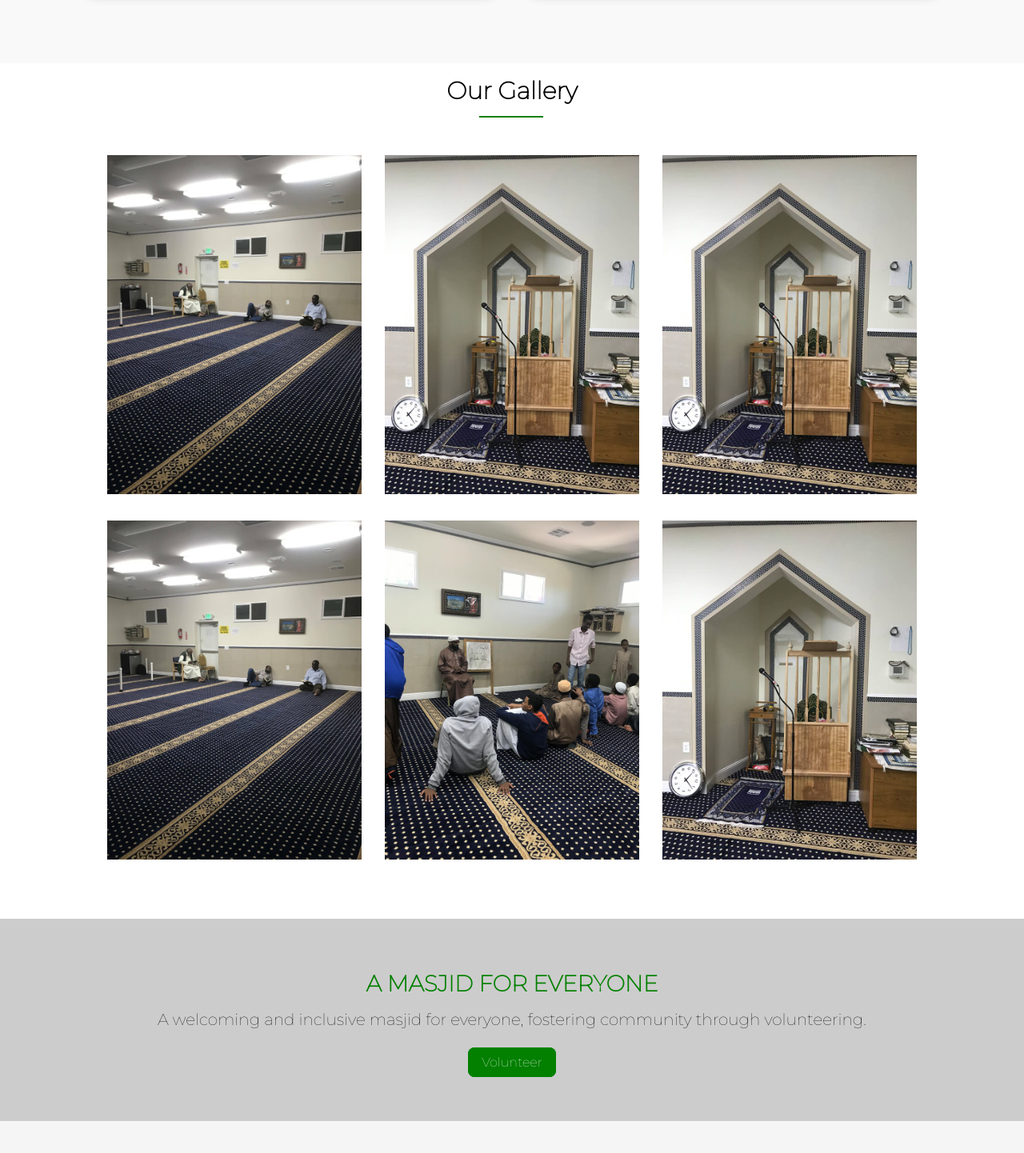
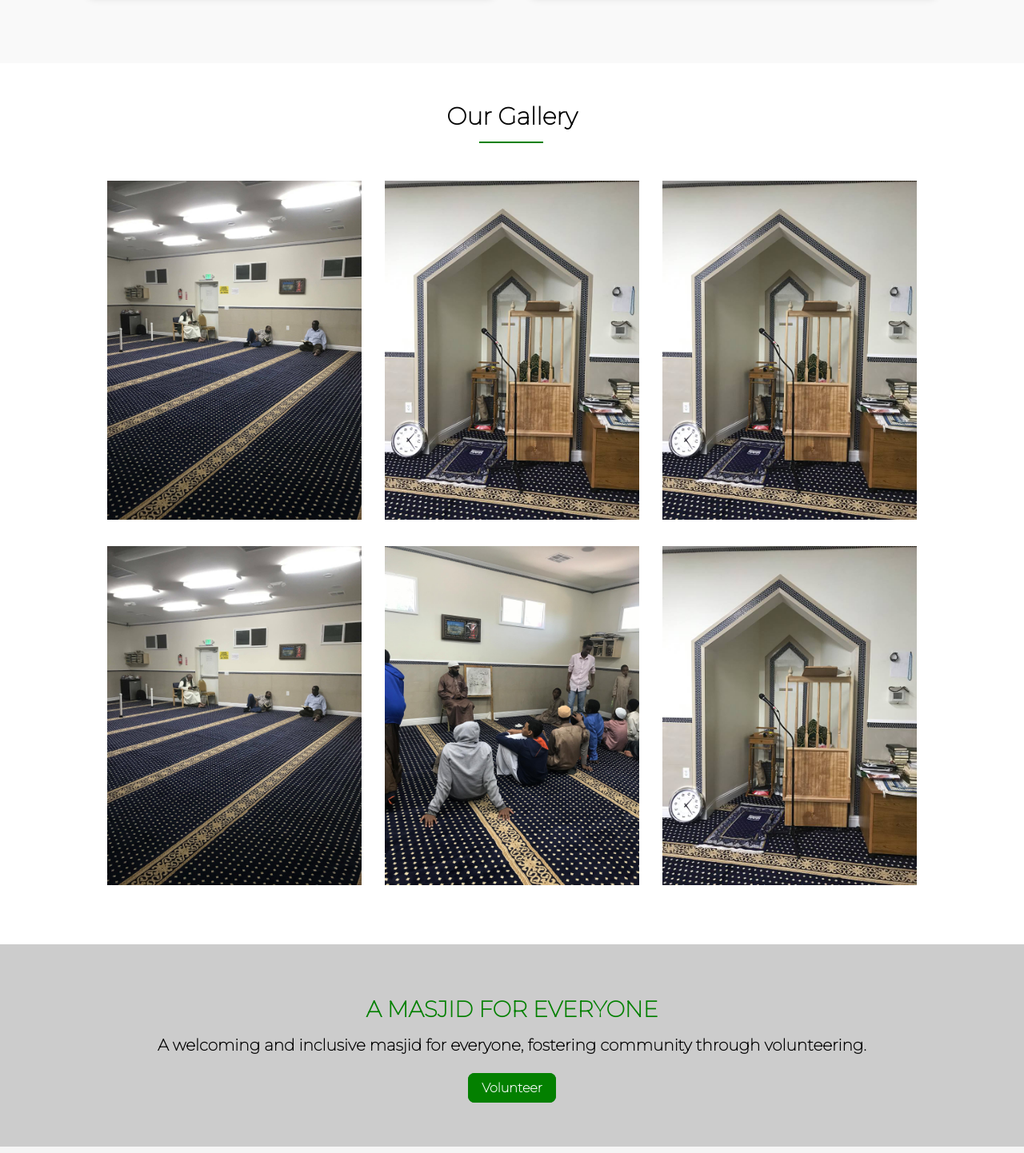
Before and after one commit to nabdi7/masjid, a React (Create React App) app: page / in a window 1280 px wide. Shown: the part 1268-2710 px from the top of the page at 80% size. Built offline with nearby package versions, Linux system fonts and the light colour scheme.

Commit message:
first commit

```diff
--- a/src/components/Contact.css
+++ b/src/components/Contact.css
@@ -136,6 +136,14 @@ div {
     width: 30%;
     height: auto;
 
+}
+.socials-box {
+    margin-top: 1rem;
+    margin-bottom: 1rem;
+}
+.socials-box a {
+    font-size: 19px !important;
+    margin-right: 10px;
 }
 .contact-right {
     flex-basis: calc(35% - 20px);
--- a/src/components/Donate.css
+++ b/src/components/Donate.css
@@ -25,6 +25,13 @@ body {
     font-size: 28px;
     text-align: center;
     margin-bottom: 1rem;
+}
+
+.hadith-verse {
+    font-family: "Montserrat";
+    font-size: 15px;
+    text-align: center;
+    margin-top: 10px;
 }
 
 .donate-scan {
--- a/src/components/Footer.css
+++ b/src/components/Footer.css
@@ -38,7 +38,7 @@
 
 .footer-menu ul li a {
     text-decoration: none;
-    color: inherit;
+    color: #000;
 }
 
 .get-in-touch {
--- a/src/components/Home.css
+++ b/src/components/Home.css
@@ -1,3 +1,10 @@
+:root {
+    /* --primary-color: #038000;
+    --secondary-colot: black; */
+
+    --primary-color: #000106;
+    --secondary-color: #fff;
+}
 .background-image {
     background-size: cover;
     background-repeat: no-repeat;
@@ -38,11 +45,13 @@
     text-decoration: none;
     justify-content: center;
     font-family: "Montserrat";
+    font-weight: 600;
 }
 
 .background-image .button.home-button {
     background-color: #038000;
     color: white;
+    font-weight: 600;
 }
 
 .background-image .button.home-button:hover {
@@ -148,6 +157,7 @@
     margin-bottom: 3.5rem;
     position: relative;
     display: inline-block;
+    margin-top: 2rem;
 }
 
 .gallery-title::after {
@@ -205,6 +215,7 @@
     font-size: 20px;
     margin-top: 1rem;
     margin-bottom: 2rem;
+    /* color: var(--secondary-color) */
 }
 
 .masjid-everyone-button {
@@ -255,7 +266,7 @@
     }
     .home-services-box {
         /* width: 100%; */
-        padding: 3rem;
+        padding: 2rem;
     }
     .button.learn-more {
         font-size: 13px;
--- a/src/components/Home.js
+++ b/src/components/Home.js
@@ -141,8 +141,8 @@ const Home = () => {
             <div className='masjid-everyone-container'>
                 <div className='masjid-everyone-box'>
                     <h1 className='masjid-everyone-title'>A MASJID FOR EVERYONE</h1>
-                    <p className='masjid-everyone-description'>A welcoming and
-                    inclusive masjid for everyone, fostering community through volunteering.</p>
+                    <h4 className='masjid-everyone-description'>A welcoming and
+                    inclusive masjid for everyone, fostering community through volunteering.</h4>
                     <Link to="/contact" className='button masjid-everyone-button' onClick={scrollToContact}>Volunteer</Link>
                 </div>
             </div>
--- a/src/components/Navbar.css
+++ b/src/components/Navbar.css
@@ -35,7 +35,7 @@ body {
 
 .navbar-links ul {
   margin: 0;
-  width: 100%;
+  /* width: 100%; */
   padding: 0;
   display: flex;
   text-align: center;
@@ -71,6 +71,7 @@ body {
   display: inline-block;
   padding: 1rem;
   color: #000;
+  font-weight: 600;
   text-decoration: none;
 }
 
--- a/src/components/Services.css
+++ b/src/components/Services.css
@@ -69,6 +69,7 @@ body {
     font-size: 22px;
     margin-bottom: 1rem;
     flex: 1;
+    /* font-weight: 600; */
 }
 .service-button {
     margin-top: 1rem;
@@ -86,6 +87,7 @@ body {
 .service-button.register:hover {
     background-color: #038000;
     color: white;
+    font-weight: 600;
 }
 /* contact section */
 .contacted-sections {
```
